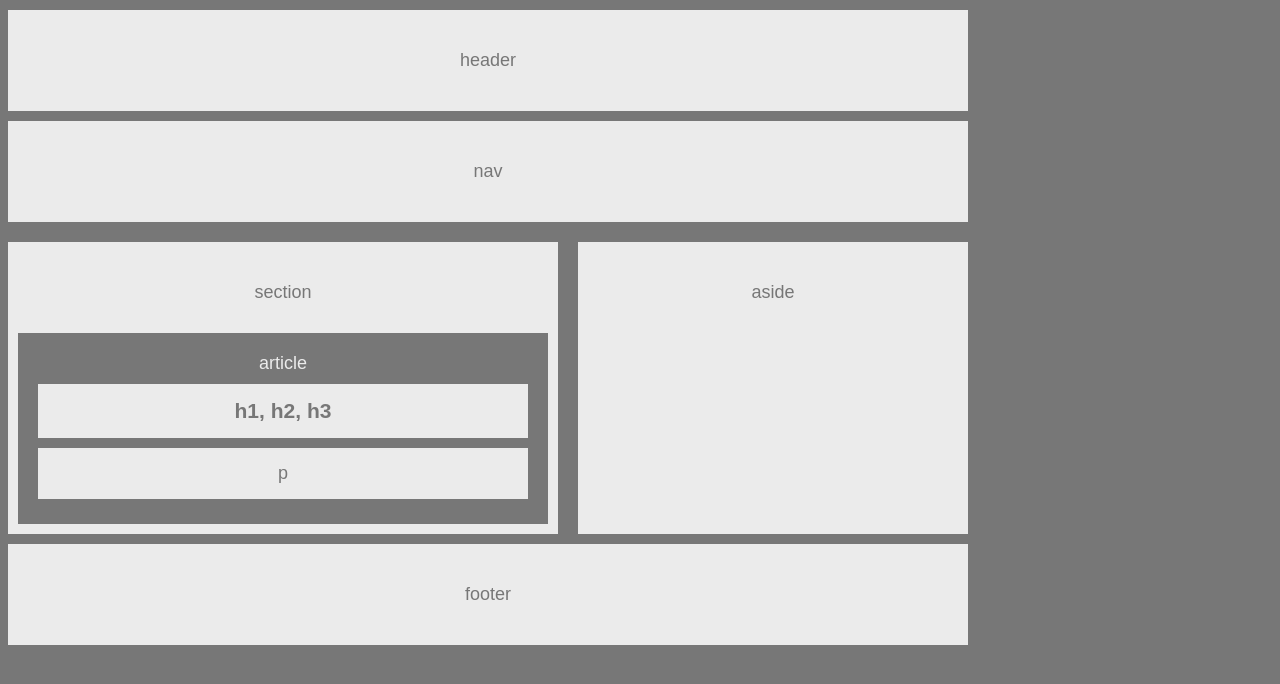
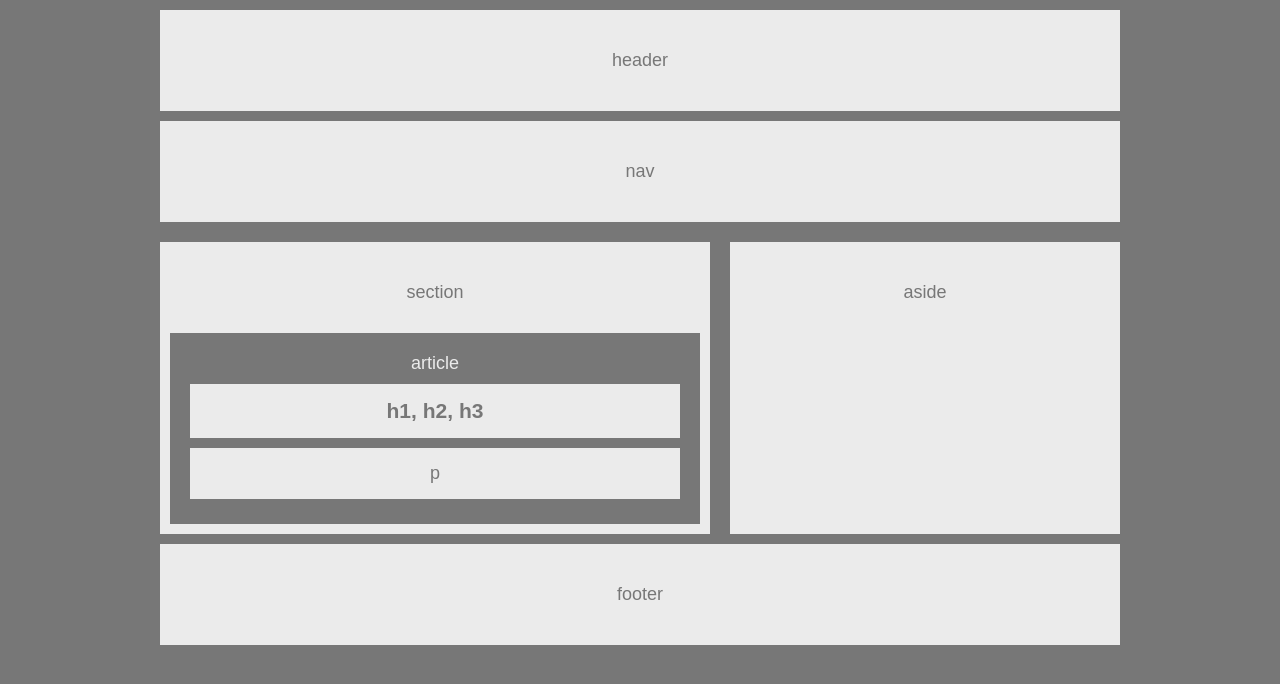
Before and after one commit to jeffpball/HW-Wireframe, a plain HTML site: page index.html in a window 1280 px wide. Drawn offline with Linux system fonts and the light colour scheme.

Commit message:
Finalized easier assignment building a wireframe

```diff
--- a/style.css
+++ b/style.css
@@ -6,6 +6,8 @@ body {
     width: 960px;
     height: 700px;
     font-size: 18px;
+    margin-left: auto;
+    margin-right: auto;
 }
 
 header, nav, section, aside, footer {
@@ -14,8 +16,6 @@ header, nav, section, aside, footer {
     padding: 40px 0 40px 0;
     margin-top: 10px;
     margin-bottom: 10px;
-    /* margin-left: auto;
-    margin-right: auto; */
 }
 
 article {
```
